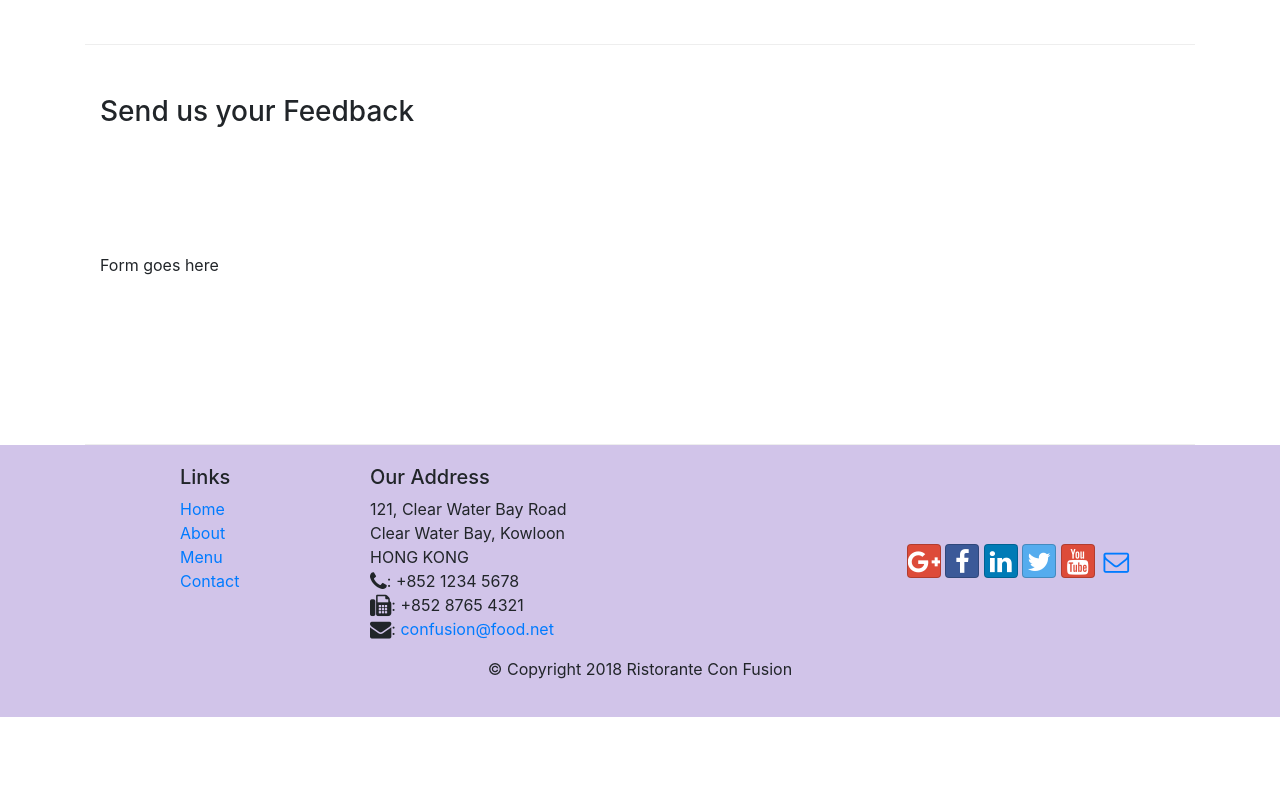
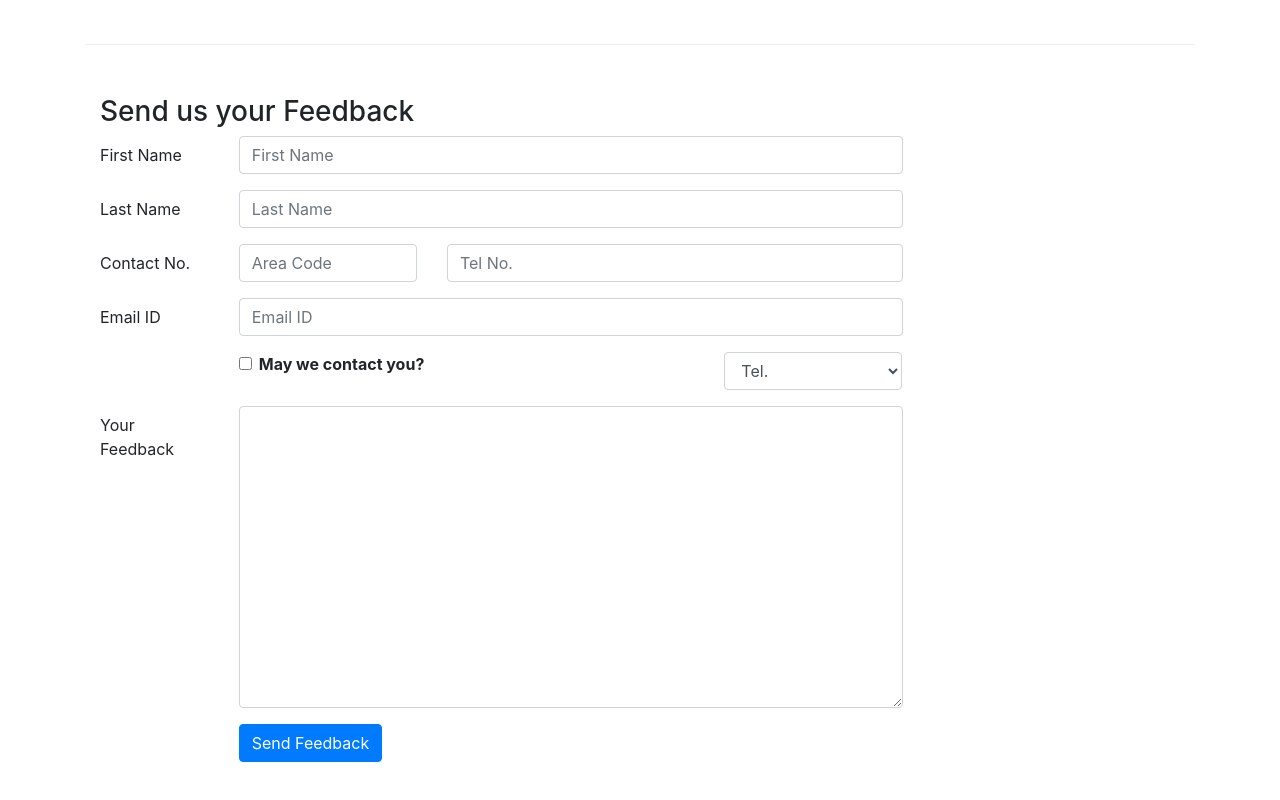
Before and after one commit to realhunter7869/Front-End-Web-UI-Frameworks-and-Tools-Bootstrap-4, a website: page contactus.html in a window 1280 px wide. Shown: the part 820-1620 px from the top of the page. Before the commit the page ends 1537 px from the top, so only its background shows below. Drawn offline with nearby package versions, Linux system fonts and the light colour scheme.

Commit message:
form added

```diff
--- a/contactus.html
+++ b/contactus.html
@@ -92,7 +92,64 @@
               <h3>Send us your Feedback</h3>
            </div>
             <div class="col-12 col-md-9">
-                Form goes here
+                <form action="">
+                    <div class="form-group row">
+                        <label for="firstname" class="col-md-2 col-form-label">First Name</label>
+                        <div class="col-md-10">
+                            <input type="text" name="firstname" id="firstname" class="form-control" placeholder="First Name">
+                        </div>
+                    </div>
+                    <div class="form-group row">
+                        <label for="lastname" class="col-md-2 col-form-label">Last Name</label>
+                        <div class="col-md-10">
+                            <input type="text" name="lastname" id="lastname" class="form-control" placeholder="Last Name">
+                        </div>
+                    </div>
+                    <div class="form-group row">
+                        <label for="telnum" class="col-12 col-md-2 col-form-label">Contact No.</label>
+                        <div class="col-5 col-md-3">
+                            <input type="tel" name="areacode" id="areacode" class="form-control" placeholder="Area Code">
+                        </div>
+                        <div class="col-7 col-md-7">
+                            <input type="tel" name="telnum" id="telnum" class="form-control" placeholder="Tel No.">
+                        </div>
+                    </div>
+                    <div class="form-group row">
+                        <label for="emailid" class="col-md-2 col-form-label">Email ID</label>
+                        <div class="col-md-10">
+                            <input type="email" name="emailid" id="emailid" class="form-control" placeholder="Email ID">
+                        </div>
+                    </div>
+                    <div class="form-group row">
+                        <div class="col-md-6 offset-md-2">
+                            <div class="form-check">
+                                <input type="checkbox" name="approve" id="approve" class="form-check-input" value="">
+                                <label for="approve" class="form-check-label">
+                                    <strong>May we contact you?</strong>
+                                </label>
+                            </div>
+                        </div>
+                        <div class="col-md-3 offset-md-1">
+                            <select class="form-control">
+                                <option>Tel.</option>
+                                <option>Email</option>
+                            </select>
+                        </div>
+                    </div>
+                    <div class="form-group row">
+                        <label for="feedback" class="col-md-2 col-form-label">Your Feedback</label>
+                        <div class="col-md-10">
+                            <textarea name="feedback" id="feedback" class="form-control" rows="12"></textarea>
+                        </div>
+                    </div>
+                    <div class="form-group row">
+                        <div class="offset-md-2 col-md-10">
+                            <button type="submit" class="btn btn-primary">
+                                Send Feedback
+                            </button>
+                        </div>
+                    </div>
+                </form>
             </div>
              <div class="col-12 col-md">
             </div>
```
